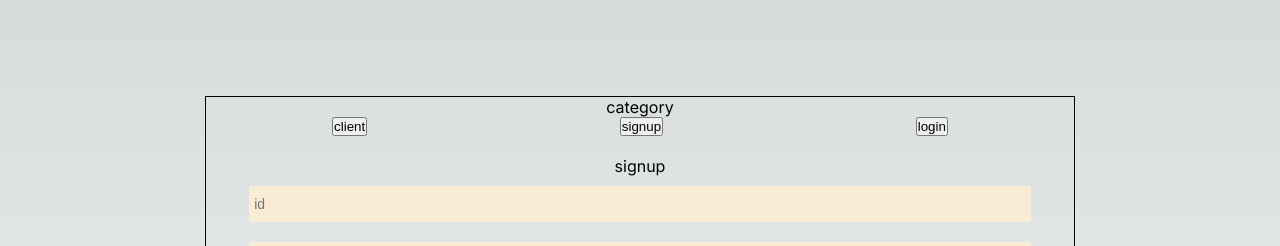
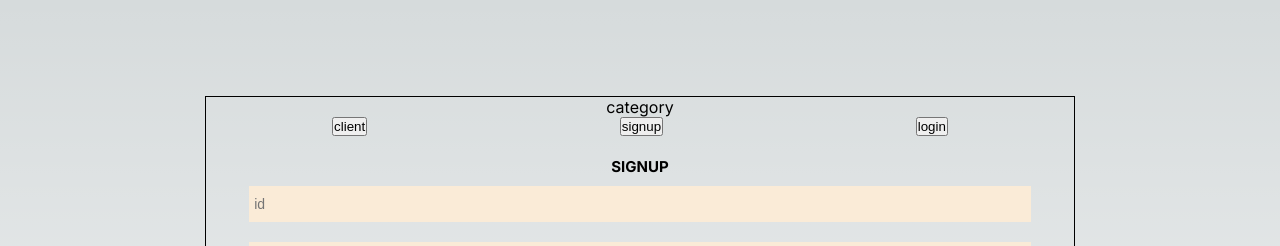
Before and after one commit to kdh3543/next_server_test, a Next.js app: page / in a window 1280 px wide. Both pictures are taken after a click on the button "signup". Shown: the top 246 px of the page. Built offline with nearby package versions, Linux system fonts and the light colour scheme.

Commit message:
signup test

```diff
--- a/src/components/Signup/Signup.tsx
+++ b/src/components/Signup/Signup.tsx
@@ -1,14 +1,65 @@
 import styles from '@/components/Signup/signup.module.css'
+import axios from 'axios'
+import { useState } from 'react'
+
+interface SignupType {
+  id: string
+  pw: string
+}
 
 function Signup() {
+  const [signUpData, setSignUpData] = useState<SignupType>({
+    id: '',
+    pw: '',
+  })
+
+  const inputSignUpData = (e: React.ChangeEvent<HTMLInputElement>) => {
+    const { name, value } = e.target
+    setSignUpData((prev) => ({ ...prev, [name]: value }))
+  }
+
+  const onSignUp = async () => {
+    console.log(signUpData)
+    await fetch('/api/signup', {
+      method: 'post',
+      headers: {
+        'Content-Type': 'application/json; charset=utf-8',
+      },
+      body: JSON.stringify(signUpData),
+    }).then((res) => {
+      console.log(res)
+    })
+  }
+
   return (
     <div>
-      <span>signup</span>
+      <span
+        style={{
+          fontSize: '15px',
+          fontWeight: 'bold',
+        }}
+      >
+        SIGNUP
+      </span>
       <div>
-        <input className={styles.signupInfor} type="text" placeholder="id" />
-        <input className={styles.signupInfor} type="text" placeholder="pw" />
+        <input
+          name="id"
+          className={styles.signupInfor}
+          type="text"
+          placeholder="id"
+          onChange={(e) => inputSignUpData(e)}
+        />
+        <input
+          name="pw"
+          className={styles.signupInfor}
+          type="text"
+          placeholder="pw"
+          onChange={(e) => inputSignUpData(e)}
+        />
       </div>
-      <button className={styles.submit}>회원가입</button>
+      <button onClick={onSignUp} className={styles.submit}>
+        회원가입
+      </button>
     </div>
   )
 }
--- /dev/null
+++ b/src/pages/api/signup.ts
@@ -0,0 +1,30 @@
+import { NextApiRequest, NextApiResponse } from 'next'
+import fs from 'fs'
+
+export default function handler(req: NextApiRequest, res: NextApiResponse) {
+  if (req.method !== 'POST') {
+    res.status(405).json({ message: '잘못된 method임' })
+    return
+  }
+
+  const { id, pw } = req.body
+  console.log(id, pw)
+  if (!id || !pw) {
+    return res.status(400).json({ message: '정보 없어' })
+  }
+  const parseUsersJSON = getUserDB()
+  fs.writeFileSync(
+    'public/db/users.json',
+    JSON.stringify([...parseUsersJSON, { id, pw }], null, 4)
+  )
+
+  res.status(200).json('성공~~!!')
+}
+
+const getUserDB = () => {
+  const readUsers = fs.readFileSync('public/db/users.json', {
+    encoding: 'utf-8',
+  })
+  const parseUsersJSON = readUsers.length > 0 ? JSON.parse(readUsers) : []
+  return parseUsersJSON
+}
```
Also changed, not shown: public/db/users.json (added, +18 -0 lines).
